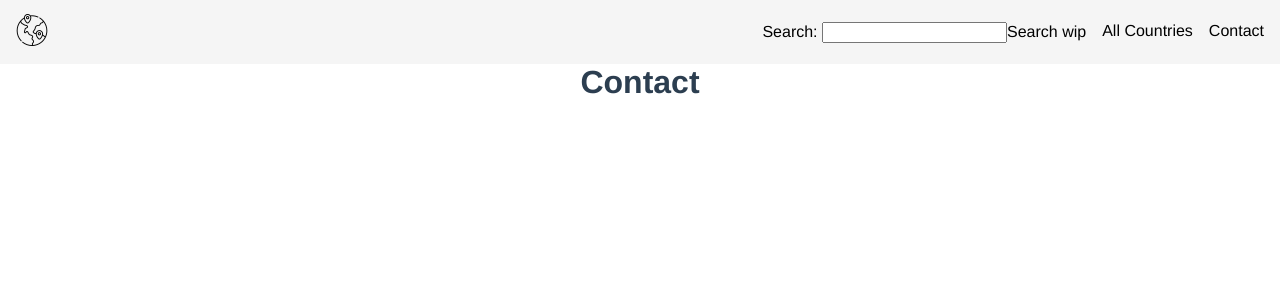
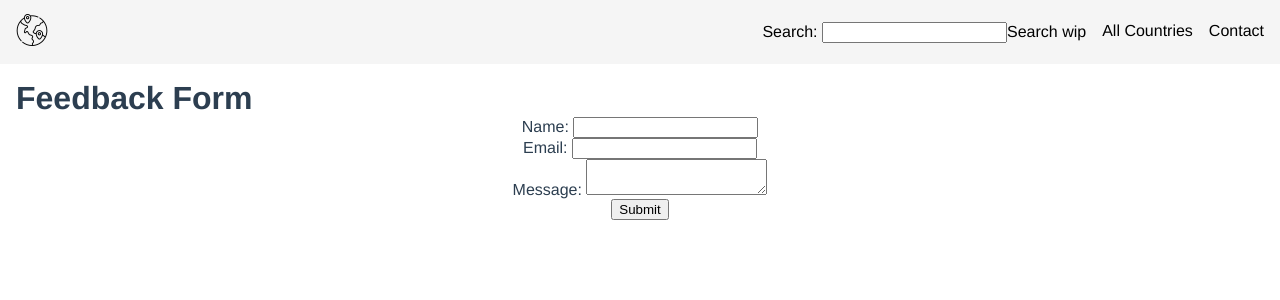
Before and after one commit to Kreizbandl/Vue_Countries, a Vue app: page /contact in a window 1280 px wide. Shown: the top 300 px of the page. Built offline with nearby package versions, Linux system fonts and the light colour scheme.

Commit message:
included basic page information

```diff
--- a/src/App.vue
+++ b/src/App.vue
@@ -1,7 +1,9 @@
 <template>
   <NavBar/>
-  <!-- content to display aka current tab to display -->
-  <router-view></router-view>
+  <div class="content">
+    <!-- content to display aka current tab to display -->
+    <router-view></router-view>
+  </div>
 </template>
 
 <script>
@@ -19,11 +21,14 @@ export default {
 * {
   margin: 0;
 }
+.content {
+  padding: 1em;
+}
 #app {
   font-family: Avenir, Helvetica, Arial, sans-serif;
   -webkit-font-smoothing: antialiased;
   -moz-osx-font-smoothing: grayscale;
-  text-align: center;
+  /* text-align: center; */
   color: #2c3e50;
 }
 </style>
--- a/src/components/Contact.vue
+++ b/src/components/Contact.vue
@@ -1,5 +1,25 @@
 <template>
-   <h1>Contact</h1>
+    <h1>Feedback Form</h1>
+      <form>
+
+          <div>
+              <label for="name">Name: </label>
+              <input type="text" id="name" name="name"/>
+          </div>
+
+          <div>
+              <label for="email">Email: </label>
+              <input type="text" id="email" name="email"/>
+          </div>
+
+          <div>
+              <label for="message">Message: </label>
+              <textarea type="text" id="message" name="message"></textarea>
+          </div>
+
+          <button type="submit">Submit</button>
+
+      </form>
 </template>
 
 <script>
@@ -9,4 +29,7 @@ export default {
 </script>
 
 <style scoped>
+form {
+  text-align: center;
+}
 </style>
--- a/src/components/Home.vue
+++ b/src/components/Home.vue
@@ -1,6 +1,6 @@
 <template>
-   <h1>Welcome</h1>
-   <p>Lorem ipsum dolor sit amet consectetur, adipisicing elit. Esse fugiat atque rerum? Modi tempora optio totam reiciendis fuga quaerat tenetur provident, ab at, expedita incidunt labore id corporis, ipsa nobis.</p>
+  <h1>Welcome to Countries!</h1>
+  <p>Welcome to the "Countries" website! Here you can find information about all countries of the world. This application is used to illustrate accessibility on the Internet. If you have any problems or suggestions regarding this website, just let us know your concerns under "Contact".</p>
 </template>
 
 <script>
```
